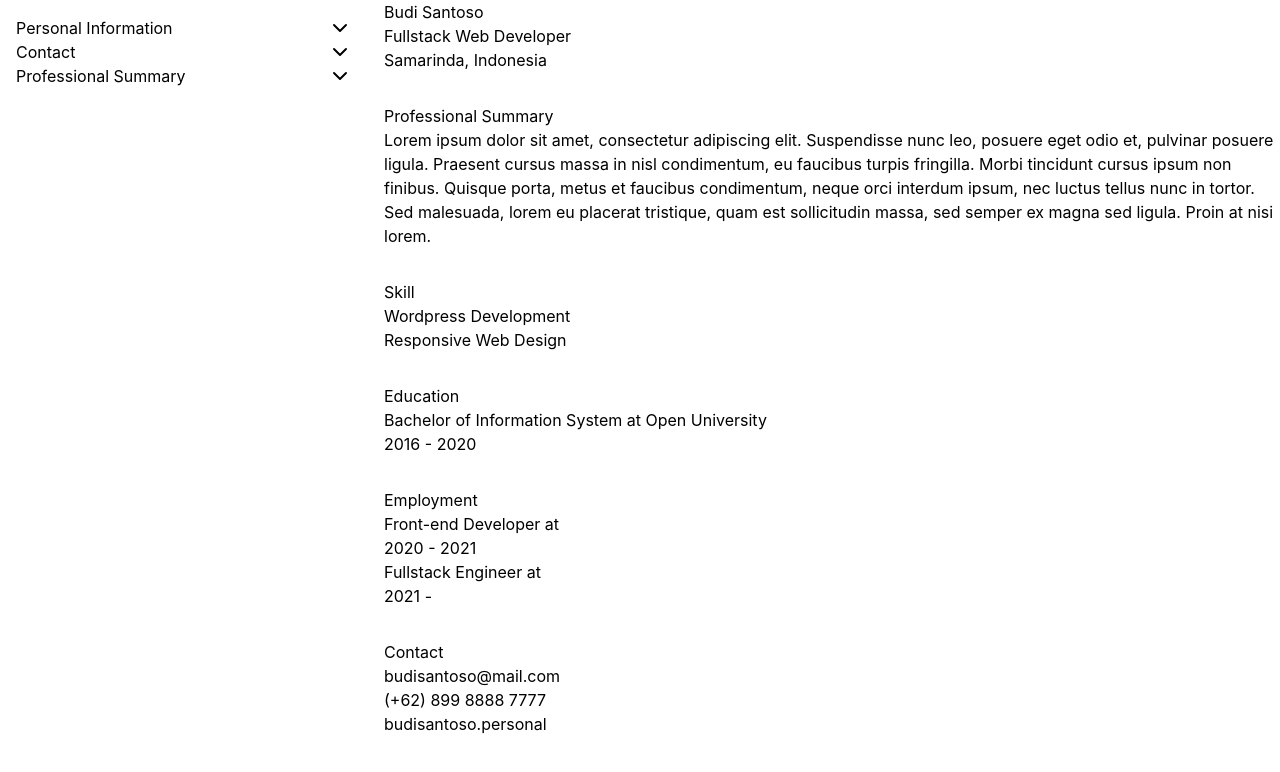
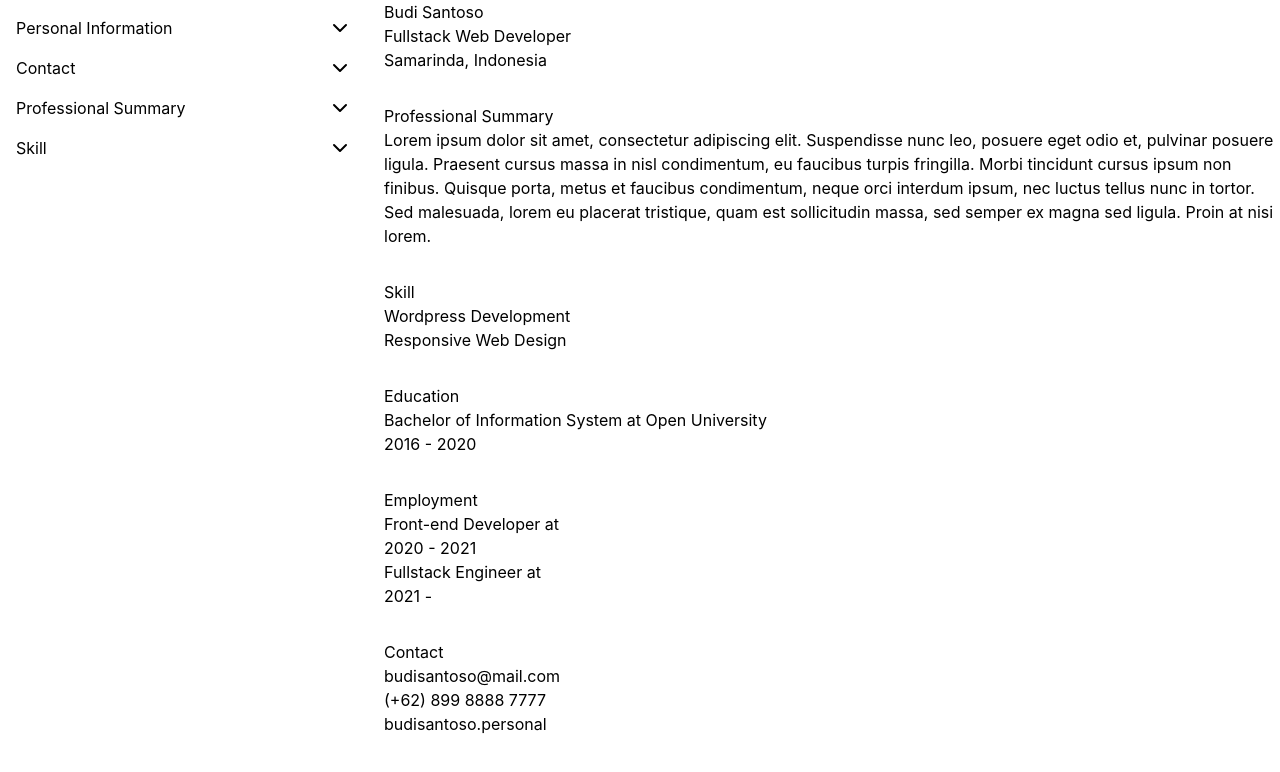
Before and after one commit to roaayala/cv-builder, a React (Vite) app: page / in a window 1280 px wide. Shown: the top 772 px of the page. Built offline with nearby package versions, Linux system fonts and the light colour scheme.

Commit message:
SkillForm: delete work

```diff
--- a/src/App.jsx
+++ b/src/App.jsx
@@ -33,6 +33,16 @@ export default function App() {
     });
   };
 
+  const handleSkillChange = {
+    delete: (id) => {
+      const filteredSkill = resume.skill.filter((s) => s.id !== id);
+      setResume({
+        ...resume,
+        skill: filteredSkill,
+      });
+    },
+  };
+
   return (
     <div className="flex gap-4 h-screen">
       <Form
@@ -40,6 +50,7 @@ export default function App() {
         onPersonalInformationChange={handlePersonalInformationChange}
         onContactChange={handleContactChange}
         onProfessionalSummaryChange={handleProfessionalSummaryChange}
+        onSkillChange={handleSkillChange}
       />
       <Resume data={resume} />
     </div>
--- a/src/components/Form.jsx
+++ b/src/components/Form.jsx
@@ -1,26 +1,38 @@
 import ContactForm from "./forms/ContactForm";
 import PersonalInformationForm from "./forms/PersonalInformationForm";
 import ProfessionalSummaryForm from "./forms/ProfessionalSummaryForm";
+import SkillForm from "./forms/SkillForm";
 
 export default function Form({
   data,
   onPersonalInformationChange,
   onContactChange,
   onProfessionalSummaryChange,
+  onSkillChange,
 }) {
-  const { personalInformation, contact, professionalSummary } = data;
+  const {
+    personalInformation,
+    contact,
+    professionalSummary,
+    skill,
+    education,
+    emplyoment,
+  } = data;
   return (
-    <form className="w-lg p-4">
+    <form className="w-lg flex flex-col gap-4 p-4">
       <PersonalInformationForm
         data={personalInformation}
         onPersonalInformationChange={onPersonalInformationChange}
       />
+
       <ContactForm data={contact} onContactChange={onContactChange} />
 
       <ProfessionalSummaryForm
         data={professionalSummary}
         onProfessionalSummaryChange={onProfessionalSummaryChange}
       />
+
+      <SkillForm data={skill} onSkillChange={onSkillChange} />
     </form>
   );
 }
--- a/src/components/commons/Button.jsx
+++ b/src/components/commons/Button.jsx
@@ -1,6 +1,9 @@
 export default function Button({ text, icon, onClick }) {
   return (
-    <button className="cursor-pointer" onClick={onClick}>
+    <button
+      className="cursor-pointer flex items-center gap-2"
+      onClick={onClick}
+    >
       {icon && <span>{icon}</span>}
       {text && <span>{text}</span>}
     </button>
--- a/src/components/forms/FormHeader.jsx
+++ b/src/components/forms/FormHeader.jsx
@@ -3,7 +3,10 @@ import Button from "../commons/Button";
 
 export default function FormHeader({ sectionTitle, isOpen, onOpen }) {
   return (
-    <header className="flex justify-between align-middle" onClick={onOpen}>
+    <header
+      className="flex justify-between align-middle cursor-pointer"
+      onClick={onOpen}
+    >
       <h2>{sectionTitle}</h2>
       {isOpen ? (
         <Button icon={<ChevronUp />} onClick={onOpen} />
--- /dev/null
+++ b/src/components/forms/SkillForm.jsx
@@ -0,0 +1,49 @@
+import { useState } from "react";
+import FormHeader from "./FormHeader";
+import Button from "../commons/Button";
+import { Plus, ChevronDown, ChevronUp, Delete } from "lucide-react";
+
+export default function SkillForm({ data, onSkillChange }) {
+  const [isOpen, setIsOpen] = useState(false);
+  const [editId, setEdit] = useState("");
+
+  const handleOpen = (e) => {
+    e.preventDefault();
+    setIsOpen(!isOpen);
+  };
+
+  return (
+    <section>
+      <FormHeader sectionTitle={"Skill"} isOpen={isOpen} onOpen={handleOpen} />
+
+      {isOpen && (
+        <ul>
+          {data.length === 0 ? (
+            <li>No skill added!</li>
+          ) : (
+            data.map((skill) => (
+              <li key={skill.id} className="flex">
+                <Button
+                  onClick={(e) => e.preventDefault()}
+                  icon={<ChevronDown />}
+                />
+
+                <span>{skill.name}</span>
+
+                <Button
+                  onClick={(e) => {
+                    e.preventDefault();
+                    onSkillChange.delete(skill.id);
+                  }}
+                  icon={<Delete />}
+                />
+              </li>
+            ))
+          )}
+        </ul>
+      )}
+
+      {isOpen && <Button icon={<Plus />} text={"Add Skill"} />}
+    </section>
+  );
+}
```
